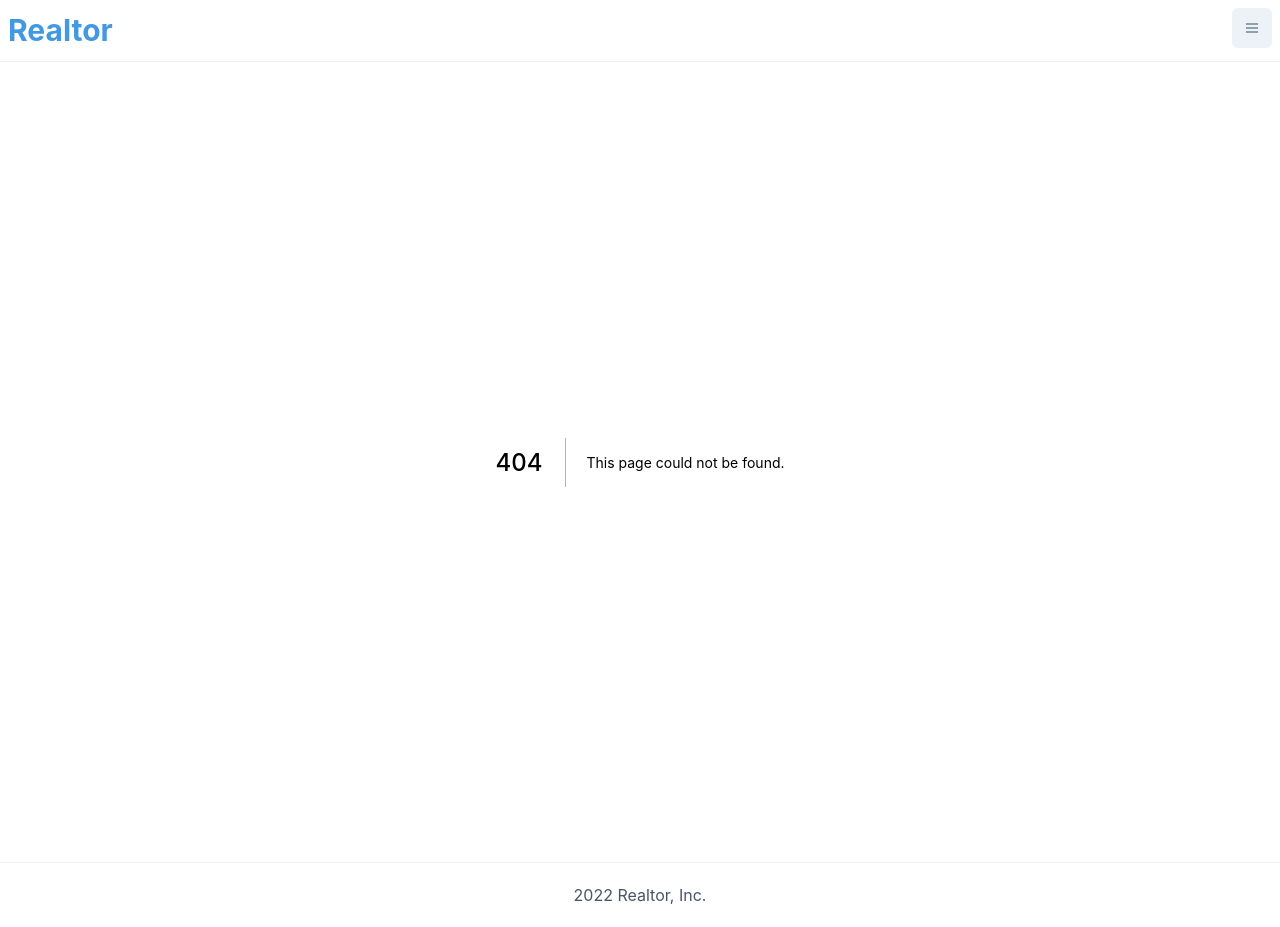
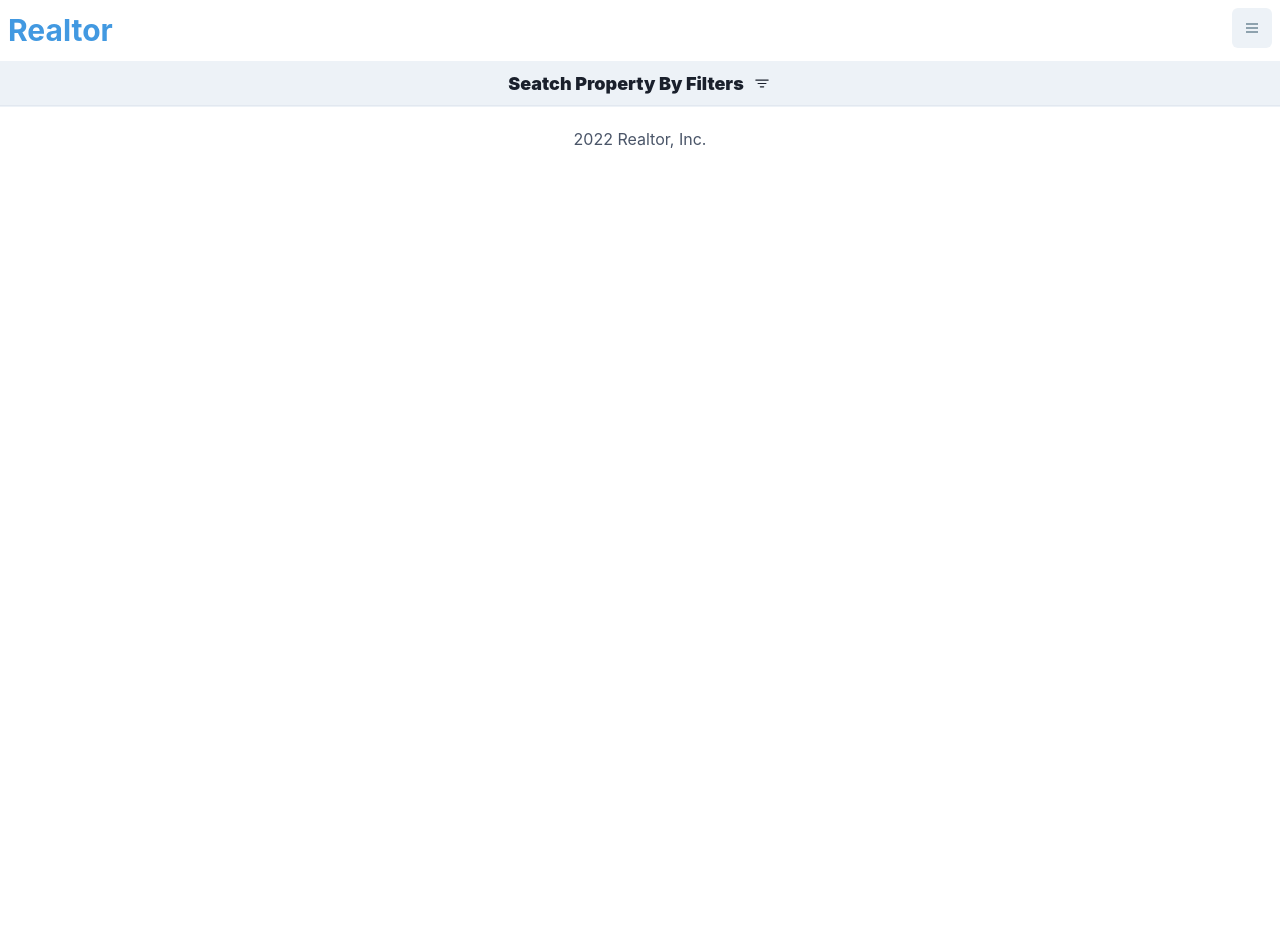
Before and after one commit to niazisaad2198/realtor-project, a Next.js app: page /search in a window 1280 px wide. Before the commit this address had no page. After the commit the page ends 800 px from the top, so only its background shows below. Built offline with nearby package versions, Linux system fonts and the light colour scheme.

Commit message:
Added Search page. (WIP)

```diff
--- /dev/null
+++ b/pages/search.js
@@ -0,0 +1,32 @@
+import { useState } from "react";
+import { useRouter } from "next/router";
+import Image from "next/image";
+import { Flex, Box, Text, Icon } from "@chakra-ui/react";
+import { BsFilter } from "react-icons/bs";
+
+const Search = () => {
+  const [searchFilters, setSearchFilters] = useState(false);
+  const router = useRouter();
+
+  return (
+    <Box>
+      <Flex
+        cursor="pointer"
+        bg="gray.100"
+        borderBottom="1px"
+        borderColor="gray.200"
+        p="2"
+        fontWeight="black"
+        fontSize="lg"
+        justifyContent="center"
+        alignItems="center"
+        onClick={() => setSearchFilters(!searchFilters)}
+      >
+        <Text>Seatch Property By Filters</Text>
+        <Icon paddingLeft='2' w='7' as={BsFilter}/>
+      </Flex>
+    </Box>
+  );
+};
+
+export default Search;
```
